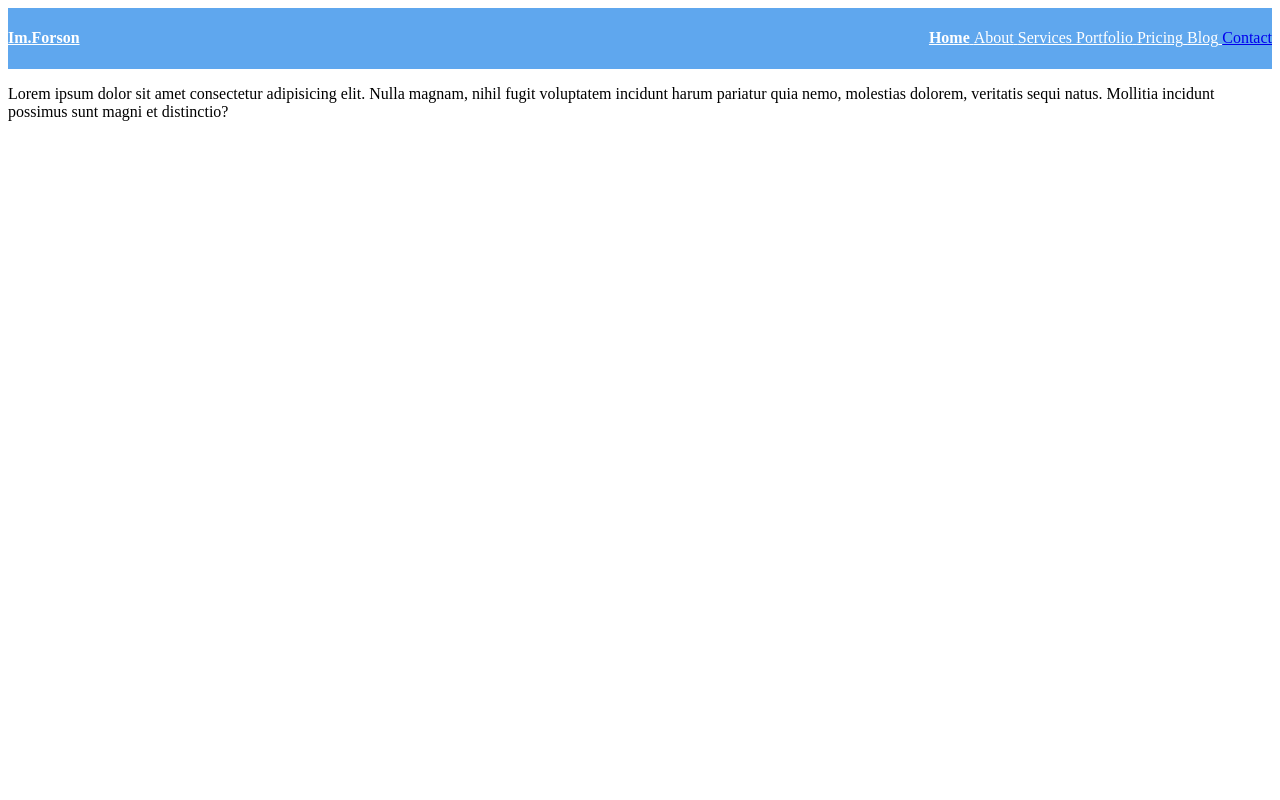
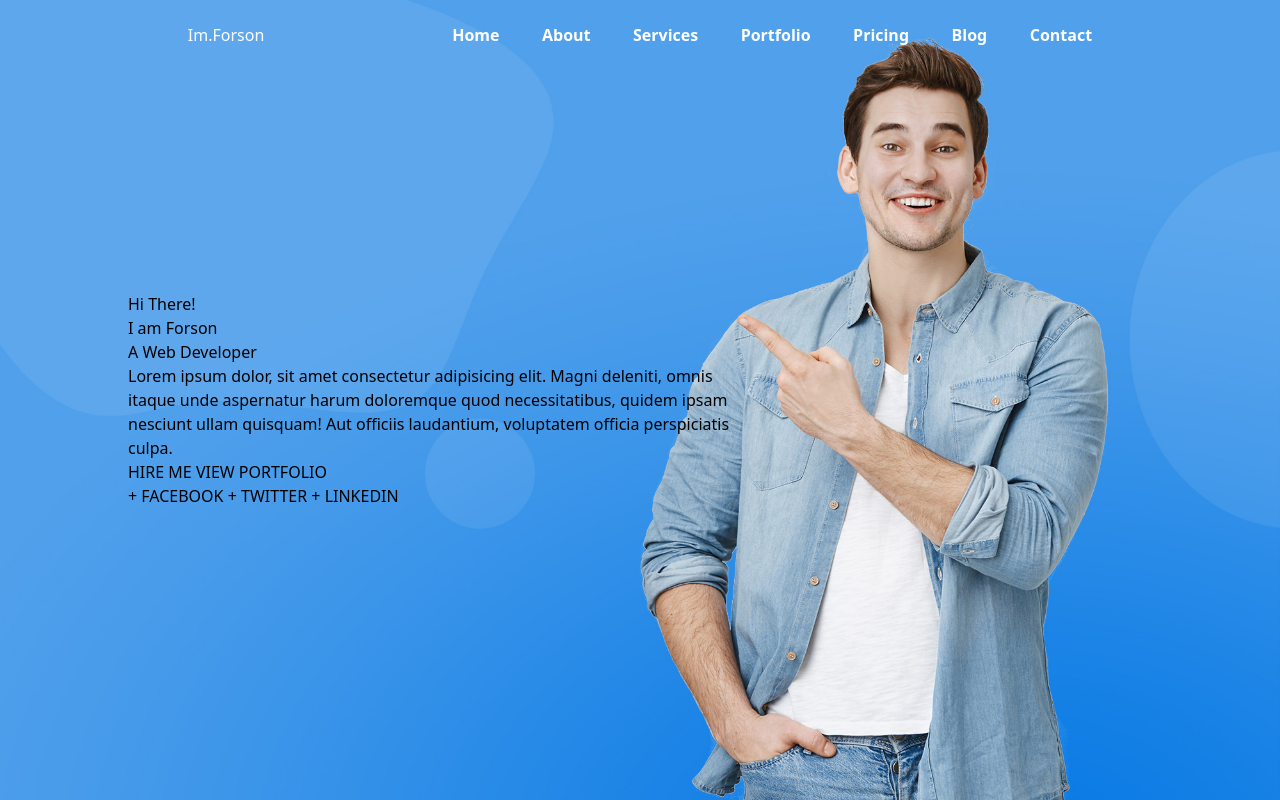
Before and after one commit to midev-infotech/portfolio, a plain HTML site: page index.html in a window 1280 px wide. Drawn offline with nearby package versions, Linux system fonts and the light colour scheme.

Commit message:
bio section

```diff
--- a/index.html
+++ b/index.html
@@ -3,8 +3,9 @@
 <head>
     <meta charset="UTF-8">
     <meta name="viewport" content="width=device-width, initial-scale=1.0">
+    <title>Portfolio</title>
     <link rel="stylesheet" href="./styles/index.css">
-    <title>Portfolio</title>
+    <script src="https://cdn.jsdelivr.net/npm/@tailwindcss/browser@4"></script>
 </head>
 <body>
     <nav>
@@ -13,30 +14,46 @@
                 <h4>Im.Forson</h4>
             </a>
         </div>
-        <div>
+        <div class="nav-items">
             <a href="#" class="text-white text-bold">
                 <span>Home</span>
             </a>
-            <a href="#" class="text-white">
+            <a href="#" class="text-white text-bold">
                 <span>About</span>
             </a>
-            <a href="#" class="text-white">
+            <a href="#" class="text-white text-bold">
                 <span>Services</span>
             </a>
-            <a href="#" class="text-white">
+            <a href="#" class="text-white text-bold">
                 <span>Portfolio</span>
             </a>
-            <a href="#" class="text-white">
+            <a href="#" class="text-white text-bold">
                 <span>Pricing</span>
             </a>
-            <a href="#" class="text-white">
+            <a href="#" class="text-white text-bold">
                 <span>Blog</span>
             </a>
-            <a href="#">
+            <a href="#" class="text-white text-bold">
                 <span>Contact</span>
             </a>
         </div>
     </nav>
-    <p>Lorem ipsum dolor sit amet consectetur adipisicing elit. Nulla magnam, nihil fugit voluptatem incidunt harum pariatur quia nemo, molestias dolorem, veritatis sequi natus. Mollitia incidunt possimus sunt magni et distinctio?</p>
+    <section class="hero">
+        <div class="hero-content">
+            <p>Hi There!</p>
+            <h1>I am Forson</h1>
+            <h1>A Web Developer</h1>
+            <p class="bio">Lorem ipsum dolor, sit amet consectetur adipisicing elit. Magni deleniti, omnis itaque unde aspernatur harum doloremque quod necessitatibus, quidem ipsam nesciunt ullam quisquam! Aut officiis laudantium, voluptatem officia perspiciatis culpa.</p>
+            <div>
+                <a href="#"><button>HIRE ME</button></a>
+                <a href="#"><button>VIEW PORTFOLIO</button></a>
+            </div>
+            <div>
+                <a href="#"><span>+ FACEBOOK</span></a>
+                <a href="#"><span>+ TWITTER</span></a>
+                <a href="#"><span>+ LINKEDIN</span></a>
+            </div>
+        </div>
+    </section>
 </body>
 </html>
--- a/styles/index.css
+++ b/styles/index.css
@@ -1,9 +1,42 @@
 nav {
-    background-color: #5FA7EE;
+    height: 70px;
+    /* background-color: #0979e4; */
+    background-color: transparent;
+    display: flex;
+    flex-direction: row;
+    justify-content: space-evenly;
+    align-items: center;
+    position: fixed;
+    left: 0;
+    right: 0;
+}
+
+.nav-items {
+    width: 50%;
     display: flex;
     flex-direction: row;
     justify-content: space-between;
+}
+
+.hero {
+    background-image: url(../images/asset\ 1.jpeg);
+    height: 100vh;
+    /* background-position: center; */
+    background-size: cover;
+    display: flex;
+    flex-direction: row;
+    justify-content: space-around;
     align-items: center;
+}
+
+.hero-content {
+    width: 80%;
+    margin: auto;
+}
+
+.bio {
+    inline-size: 60%;
+    overflow-wrap: break-word;
 }
 
 .text-white {
```
Also changed, not shown: images/asset 1.jpeg (added), images/asset 10.jpeg (added), images/asset 11.jpeg (added), images/asset 12.jpeg (added), images/asset 16.jpeg (added), images/asset 17.jpeg (added), images/asset 18.jpeg (added), images/asset 2.jpeg (added), images/asset 3.jpeg (added), images/asset 4.jpeg (added), images/asset 8.jpeg (added), images/asset 9.jpeg (added).
